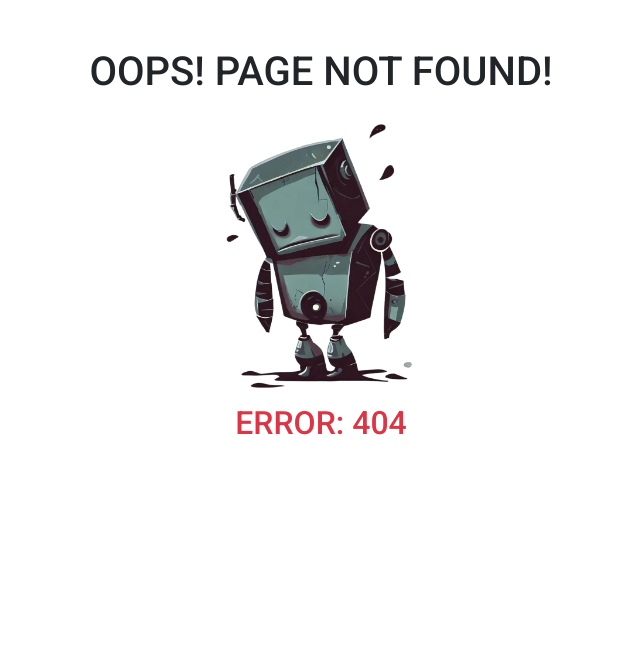
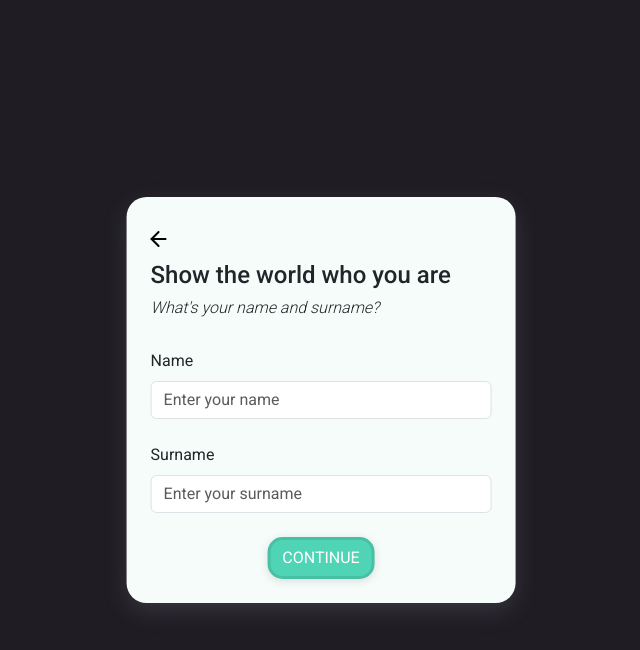
Before and after one commit to Nestor162/SkillTrade-Capstone-Project-Frontend, a React (Vite) app: page /profile-name in a window 1280 px wide. Before the commit this address had no page. Shown: the top 650 px of the page, without its empty margins (319-959 px from the left). Built offline with nearby package versions, Linux system fonts and the light colour scheme; the HTML template or start-up script is replaced by a standard one.

Commit message:
Add new page to set Name and Surname of the profile

```diff
--- a/src/App.jsx
+++ b/src/App.jsx
@@ -4,6 +4,7 @@ import RegisterPage from './components/auth/RegisterPage'
 import { BrowserRouter, Routes, Route } from 'react-router-dom'
 import InterestsSelectionPage from './components/profile_setup/InterestsSelectionPage'
 import ProfileCreation from './components/profile_setup/ProfileCreationPage'
+import ProfileNameSurnamePage from './components/profile_setup/ProfileNameSurnamePage'
 
 function App() {
   return (
@@ -13,6 +14,7 @@ function App() {
           <Route path='/' element={<LoginPage />} />
           <Route path='/register' element={<RegisterPage />} />
           <Route path='/interests' element={<InterestsSelectionPage />} />
+          <Route path='/profile-name' element={<ProfileNameSurnamePage />} />
           <Route path='/profile-creation' element={<ProfileCreation />} />
           <Route path='/home' element={<h1>HomePage (WIP)</h1>} />
           <Route path='*' element={<NotFound />} />
--- a/src/components/profile_setup/InterestsSelectionPage.jsx
+++ b/src/components/profile_setup/InterestsSelectionPage.jsx
@@ -37,7 +37,7 @@ function SelectInterestPage() {
     if (response.error) {
       setErrorMsg(response.error)
     } else {
-      navigate('/profile-creation')
+      navigate('/profile-name')
     }
   }
 
--- a/src/components/profile_setup/ProfileCreationForm.jsx
+++ b/src/components/profile_setup/ProfileCreationForm.jsx
@@ -22,23 +22,16 @@ function ProfileCreationForm() {
   const handleShow = () => setShow(true)
   const handleSavePic = () => setShow(false)
 
-  const profilePayload = {
-    birthDate: '',
-    location: '',
-    gender: '',
-    biography: '',
-    profilePicture: 'https://pasteboard.co/1I7zuqwG8cQy.jpg' //default profile picture
-  }
-
   async function handleSubmit(event) {
     event.preventDefault()
 
-    //set the values in the object payload
-    profilePayload.birthDate = birthDate
-    profilePayload.location = location
-    profilePayload.gender = gender
-    profilePayload.biography = bio
-    profilePayload.profilePicture = profilePic
+    const profilePayload = {
+      birthDate: birthDate,
+      location: location,
+      gender: gender,
+      biography: bio,
+      profilePicture: profilePic || 'https://pasteboard.co/1I7zuqwG8cQy.jpg' //default profile picture
+    }
 
     // fetch to save interests in current profile
     const profileId = localStorage.getItem('profileId')
--- a/src/components/profile_setup/ProfileCreationPage.jsx
+++ b/src/components/profile_setup/ProfileCreationPage.jsx
@@ -8,7 +8,7 @@ function ProfileCreationPage() {
       <div className='dark-bg'>
         <div className='centered-overlay-box'>
           <div className='position-relative'>
-            <Link to={'/interests'}>
+            <Link to={'/profile-name'}>
               <ArrowLeft className='left-icon-position' />
             </Link>
           </div>
--- /dev/null
+++ b/src/components/profile_setup/ProfileNameSurnameForm.jsx
@@ -0,0 +1,70 @@
+import { useState } from 'react'
+import { Form, Button, Alert } from 'react-bootstrap'
+import { updateProfile } from '../../utils/api'
+import { useNavigate } from 'react-router-dom'
+
+function ProfilenameSurnameForm() {
+  const [name, setName] = useState('')
+  const [surname, setSurname] = useState('')
+
+  const [errorMsg, setErrorMsg] = useState(null)
+  const navigate = useNavigate()
+
+  async function handleSubmit(event) {
+    event.preventDefault()
+    const payload = { name, surname }
+    // fetch to save name and surname in current profile
+    const profileId = localStorage.getItem('profileId')
+    const response = await updateProfile(payload, profileId)
+    if (response.error) {
+      setErrorMsg(response.error)
+    } else {
+      navigate('/profile-creation')
+    }
+    console.log(payload)
+  }
+
+  const handleCloseAlert = () => {
+    setErrorMsg(null)
+  }
+
+  return (
+    <>
+      {errorMsg && (
+        <Alert
+          key='danger'
+          variant='danger'
+          className='position-absolute start-0 end-0 top-0 z-3'
+          onClick={handleCloseAlert}
+        >
+          {errorMsg}
+        </Alert>
+      )}
+      <Form onSubmit={handleSubmit} className='p-4'>
+        <Form.Group controlId='formName' className='mb-4'>
+          <Form.Label>Name</Form.Label>
+          <Form.Control
+            type='text'
+            placeholder='Enter your name'
+            value={name}
+            onChange={e => setName(e.target.value)}
+          />
+        </Form.Group>
+        <Form.Group controlId='formSurname' className='mb-4'>
+          <Form.Label>Surname</Form.Label>
+          <Form.Control
+            type='text'
+            placeholder='Enter your surname'
+            value={surname}
+            onChange={e => setSurname(e.target.value)}
+          />
+        </Form.Group>
+        <Button type='submit' className='mt-4 main-btn d-block mx-auto'>
+          CONTINUE
+        </Button>
+      </Form>
+    </>
+  )
+}
+
+export default ProfilenameSurnameForm
--- /dev/null
+++ b/src/components/profile_setup/ProfileNameSurnamePage.jsx
@@ -0,0 +1,26 @@
+import { ArrowLeft } from 'lucide-react'
+import { Link } from 'react-router-dom'
+import ProfilenameSurnameForm from './ProfileNameSurnameForm'
+
+function ProfileNameSurnamePage() {
+  return (
+    <div className='dark-bg'>
+      <div className='centered-overlay-box'>
+        <div className='position-relative'>
+          <Link to={'/interests'}>
+            <ArrowLeft className='left-icon-position' />
+          </Link>
+        </div>
+        <header>
+          <div className='ms-4 pt-5 mt-3'>
+            <h1 className='fs-4 text-nowrap'>Show the world who you are</h1>
+            <h2 className='fs-6 fst-italic fw-lighter'>What&apos;s your name and surname?</h2>
+          </div>
+        </header>
+        <ProfilenameSurnameForm />
+      </div>
+    </div>
+  )
+}
+
+export default ProfileNameSurnamePage
```
